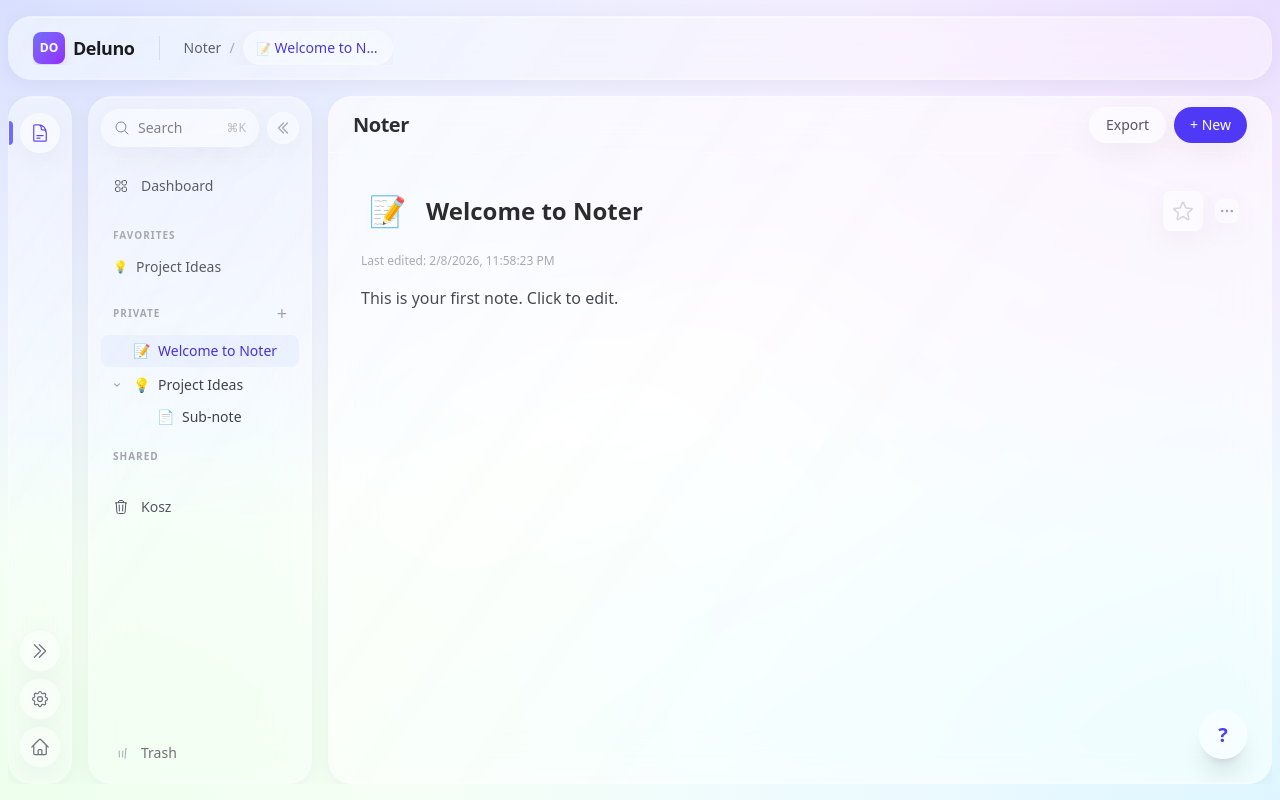
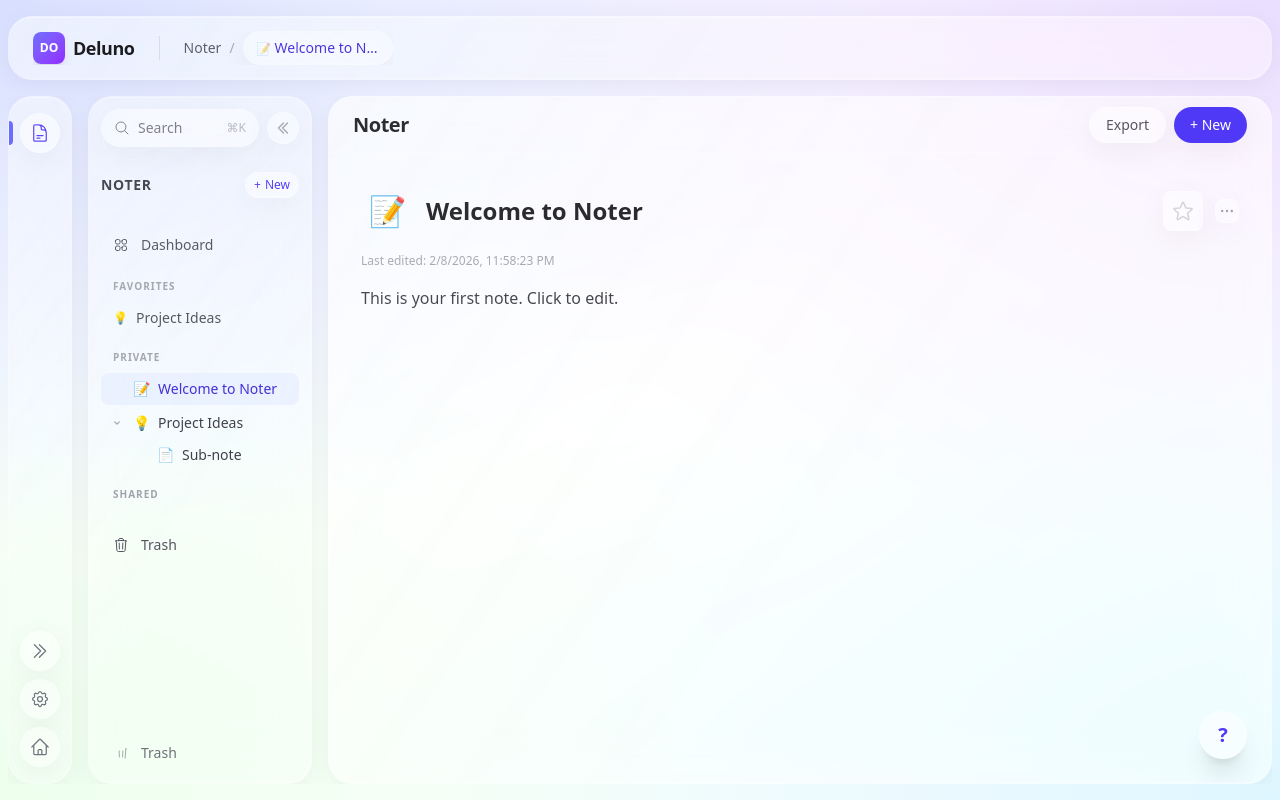
Before and after one commit to MichaelTeida/deluno, a Next.js app: page /dashboard/noter in a window 1280 px wide. Built offline with nearby package versions, Linux system fonts and the light colour scheme.

Commit message:
feat: restructure sidebar layout with +New button next to Noter header and translate remaining Polish text

```diff
--- a/app/(platform)/dashboard/layout.tsx
+++ b/app/(platform)/dashboard/layout.tsx
@@ -272,7 +272,7 @@ function DashboardContent({ children }: { children: React.ReactNode }) {
 
                             <div className="space-y-1">
                                 <h3 className="px-3 text-xs font-semibold text-zinc-400 uppercase tracking-wider mb-2">Favorites:</h3>
-                                <div className="px-3 py-1.5 text-sm text-zinc-400 italic">Brak elementów</div>
+                                <div className="px-3 py-1.5 text-sm text-zinc-400 italic">No items</div>
                             </div>
                         </div>
                     )}
--- a/components/dashboard/NoterSidebarContent.tsx
+++ b/components/dashboard/NoterSidebarContent.tsx
@@ -40,10 +40,22 @@ export default function NoterSidebarContent() {
 
     return (
         <div className="flex-1 overflow-y-auto custom-scrollbar px-3 space-y-4 pb-3">
+            {/* Noter Header with + New */}
+            <div className="flex items-center justify-between py-3 border-b border-white/10">
+                <h2 className="text-sm font-bold text-zinc-700 dark:text-zinc-200 uppercase tracking-wider">Noter</h2>
+                <button
+                    onClick={() => { addNote(null); setViewMode('notes'); }}
+                    className="glass px-2 py-1 text-xs font-medium text-indigo-600 dark:text-indigo-400 hover:bg-indigo-50 dark:hover:bg-indigo-900/30 transition-colors flex items-center gap-1"
+                    data-variant="interactive"
+                    title="New note"
+                >
+                    <span>+</span>
+                    <span>New</span>
+                </button>
+            </div>
+
             {/* Dashboard Link */}
-            {/* Dashboard Link */}
-            {/* Dashboard Link */}
-            <div className="py-2">
+            <div>
                 <div
                     onClick={() => window.location.href = '/dashboard'}
                     className="flex items-center gap-3 px-3 py-2 rounded-lg hover:bg-white/20 dark:hover:bg-white/10 cursor-pointer text-sm text-zinc-600 dark:text-zinc-400 hover:text-zinc-800 dark:hover:text-zinc-100 font-medium transition-colors"
@@ -59,7 +71,7 @@ export default function NoterSidebarContent() {
             <div className="space-y-1">
                 <h3 className="px-3 text-[10px] font-bold text-zinc-400 dark:text-zinc-500 uppercase tracking-widest mb-2">Favorites</h3>
                 {favoriteNotes.length === 0 ? (
-                    <div className="px-3 py-1.5 text-xs text-zinc-400 dark:text-zinc-500 italic">Brak ulubionych</div>
+                    <div className="px-3 py-1.5 text-xs text-zinc-400 dark:text-zinc-500 italic">No favorites</div>
                 ) : (
                     <div className="space-y-0.5">
                         {favoriteNotes.map(note => (
@@ -80,13 +92,6 @@ export default function NoterSidebarContent() {
             <div className="space-y-1">
                 <div className="flex items-center justify-between px-3 mb-2">
                     <h3 className="text-[10px] font-bold text-zinc-400 dark:text-zinc-500 uppercase tracking-widest">Private</h3>
-                    <button
-                        onClick={() => { addNote(null); setViewMode('notes'); }}
-                        className="text-zinc-400 dark:text-zinc-500 hover:text-indigo-600 dark:hover:text-indigo-400 transition-colors text-lg"
-                        title="Add note"
-                    >
-                        +
-                    </button>
                 </div>
                 <DndContext sensors={sensors} collisionDetection={closestCorners} onDragEnd={handleDragEnd}>
                     <NoteList
@@ -115,7 +120,7 @@ export default function NoterSidebarContent() {
                     <svg className="w-4 h-4" fill="none" stroke="currentColor" viewBox="0 0 24 24" strokeWidth={1.5}>
                         <path strokeLinecap="round" strokeLinejoin="round" d="M14.74 9l-.346 9m-4.788 0L9.26 9m9.968-3.21c.342.052.682.107 1.022.166m-1.022-.165L18.16 19.673a2.25 2.25 0 01-2.244 2.077H8.084a2.25 2.25 0 01-2.244-2.077L4.772 5.79m14.456 0a48.108 48.108 0 00-3.478-.397m-12 .562c.34-.059.68-.114 1.022-.165m0 0a48.11 48.11 0 013.478-.397m7.5 0v-.916c0-1.18-.91-2.164-2.09-2.201a51.964 51.964 0 00-3.32 0c-1.18.037-2.09 1.022-2.09 2.201v.916m7.5 0a48.667 48.667 0 00-7.5 0" />
                     </svg>
-                    Kosz
+                    Trash
                 </button>
             </div>
         </div>
```
